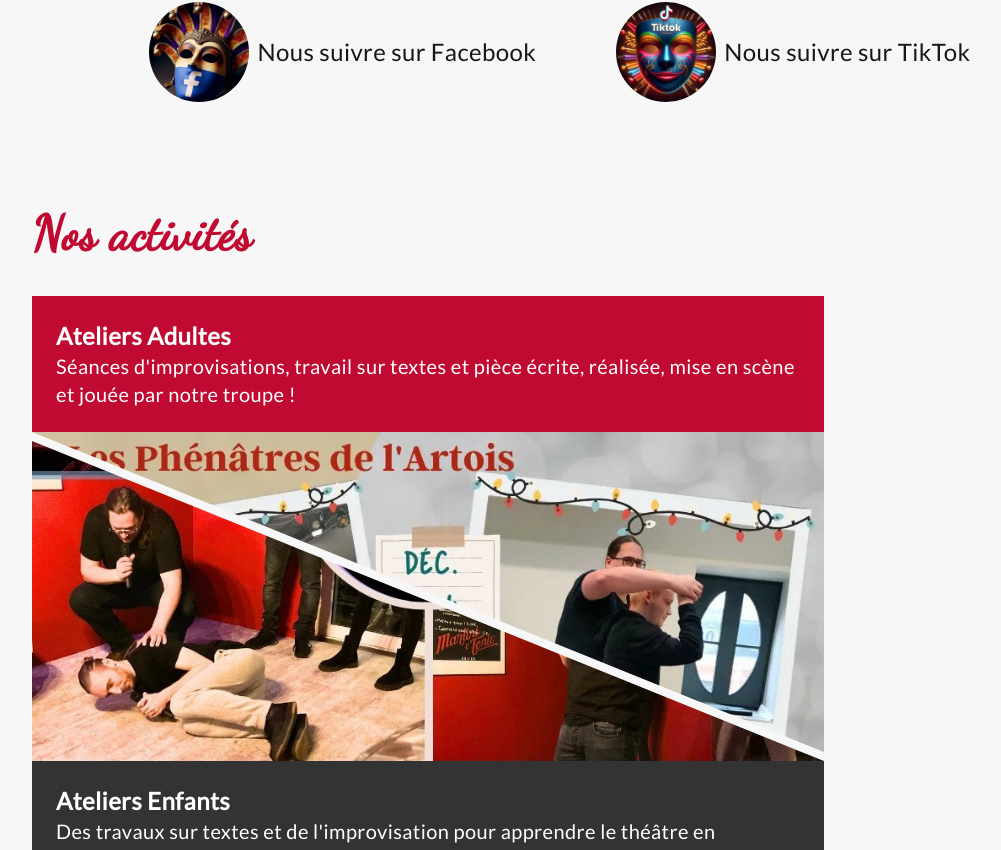
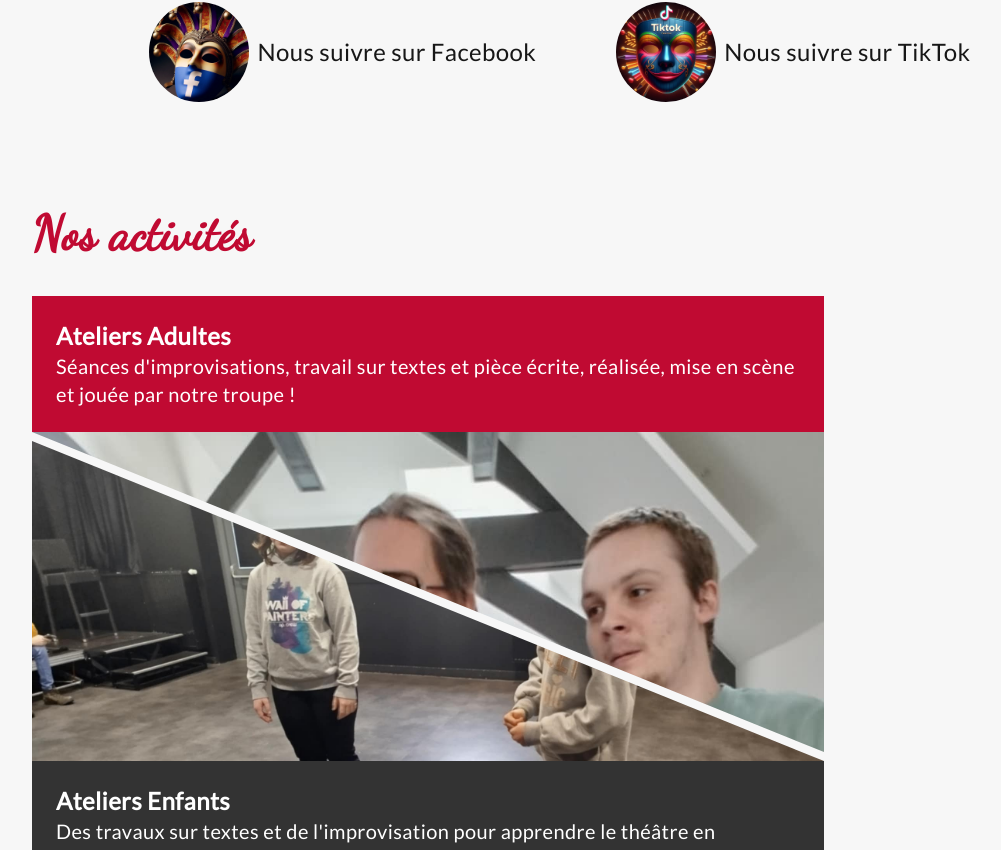
Before and after one commit to Tonyac-create/my-project-lesphenatres, a Next.js app: page / in a window 1280 px wide. Shown: the part 1940-2790 px from the top of the page, without its empty margins (80-1081 px from the left). Built offline with nearby package versions, Linux system fonts and the light colour scheme.

Commit message:
modify menu nav & picture atelier

```diff
--- a/app/components/Home/SectionActivty.tsx
+++ b/app/components/Home/SectionActivty.tsx
@@ -25,20 +25,20 @@ export default function SectionActivty() {
                     <p className="text-lg md:text-xl">{`Séances d'improvisations, travail sur textes et pièce écrite, réalisée, mise en scène et jouée par notre troupe !`}</p>
                 </div>
                 <Image
-                    src="/ateliers-les-phenatres.webp"
+                    src="/atelier_adulte.jpg"
                     width={500}
                     height={500}
                     alt="Atelier théâtre adultes"
-                    className="w-full h-80 object-cover object-top clip-bottom-left"
+                    className="w-full h-80 object-cover object-center clip-bottom-left"
                 />
             </div>
             <div className="relative w-3/4 mt-[-335px] mb-8 slide-from-left">
                 <Image
-                    src="/nid-hibou.webp"
+                    src="/enfant_atelier.jpg"
                     width={500}
                     height={500}
                     alt="Atelier théâtre enfants"
-                    className="w-full h-80 object-cover object-bottom clip-diagonal-right"
+                    className="w-full h-80 object-cover object-top clip-diagonal-right"
                 />
                 <div className="p-6 bg-black text-white">
                     <h2 className="text-2xl font-bold">Ateliers Enfants</h2>
--- a/app/components/MenuNavigation.tsx
+++ b/app/components/MenuNavigation.tsx
@@ -10,7 +10,7 @@ export default function MenuNavigation({ setIsMenuOpen }: MenuNavigationProps) {
     { name: "Accueil", href: "/" },
     { name: "Notre philosophie", href: "/philosophy" },
     { name: "Nos projets", href: "/projets" },
-    { name: "Nos partenaires", href: "/equipe" },
+    // { name: "Nos partenaires", href: "/equipe" },
     { name: "Infos pratiques/Contact", href: "/contact" },
   ];
 
```
Also changed, not shown: public/atelier_adulte.jpg (added), public/enfant_atelier.jpg (added).
